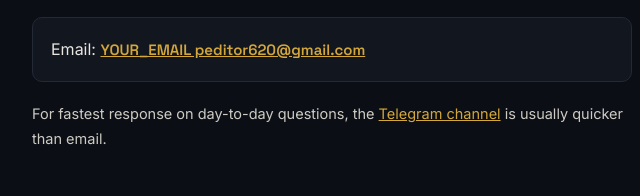
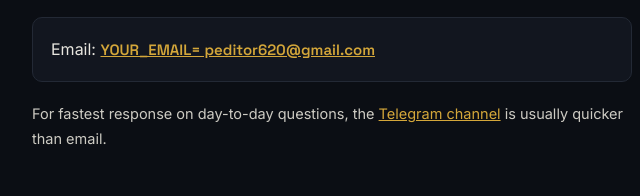
Before and after one commit to uzairalidark/uzairaliofficial, a plain HTML site: page contact.html in a window 1280 px wide. Shown: the part 215-411 px from the top of the page, 308-948 px from the left. Drawn offline with Linux system fonts and the light colour scheme.

Commit message:
Update contact.html

```diff
--- a/contact.html
+++ b/contact.html
@@ -29,7 +29,7 @@
   <h1>Contact</h1>
   <p>For business inquiries, corrections, data issues, or general questions about Dark Crypto, reach out directly:</p>
   <div class="card">
-    Email: <a href="mailto:YOUR_EMAILpeditor620@gmail.com">YOUR_EMAIL peditor620@gmail.com</a>
+    Email: <a href="mailto:peditor620@gmail.com">YOUR_EMAIL= peditor620@gmail.com</a>
   </div>
   <p>For fastest response on day-to-day questions, the <a href="index.html">Telegram channel</a> is usually quicker than email.</p>
   <footer>
```
